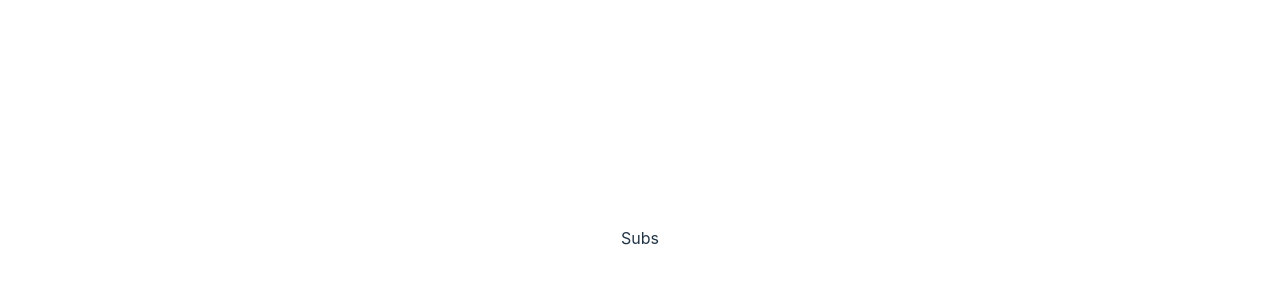
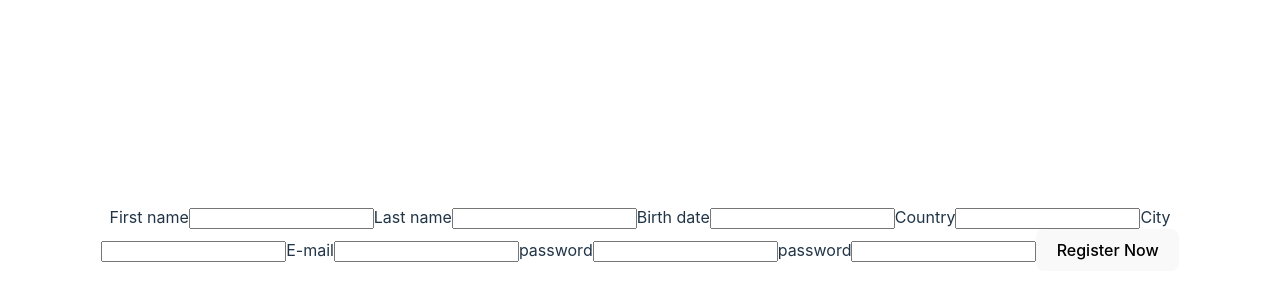
Before and after one commit to PatrickT3/REACT-3DESAFIO, a React (Vite) app in the folder vite-project/: page /Subs in a window 1280 px wide. Shown: the part 162-462 px from the top of the page. Built offline with nearby package versions, Linux system fonts and the light colour scheme.

Commit message:
termino do form com o input para o localstore

```diff
--- a/vite-project/src/pages/Subs.tsx
+++ b/vite-project/src/pages/Subs.tsx
@@ -1,9 +1,82 @@
-import React from 'react'
+import React,{useState,FormEvent} from 'react';
 
 const Subs = () => {
+    const [name,setName] = useState<string>("");
+    const [lastName,setLastName] = useState<string>("");
+    const [birthDate,setBirthDate] = useState<string>("");
+    const [city,setCity] = useState<string>("");
+    const [country,setCountry] = useState<string>("");
+    const [email, setEmail] = useState<string>("");
+    const [passwordConf, setPasswordConf] = useState<string>("");
+    const [password, setPassword] = useState<string>("");
+    const [error, setError] = useState<string>("");
+
+    const HandleSub = (e:FormEvent) => {
+        e.preventDefault();
+
+        if (!email || !passwordConf || !password || !name || !lastName || !birthDate || !city || !country) {
+            setError("* Fill out all the fields");
+            return;
+        } else if (password !== passwordConf) {
+            setError("* The passwords do not match");
+            return;
+        }
+        signup(email,password,name,lastName,city,country);
+    }
+
+    interface User {
+        name: string;
+        email: string;
+        lastName: string;
+        city: string;
+        country: string;
+        password: string;
+      }
+
+      const signup = (
+        email: string,
+        password: string,
+        name: string,
+        lastName: string,
+        city: string,
+        country: string
+      ): string | void => {
+        const usersStorage = JSON.parse(localStorage.getItem("users_bd") || "null") as User[] | null;
+
+        const hasUser = usersStorage?.filter((user) => user.email === email);
+
+        if (hasUser?.length) {
+          setError("Email is already being used");
+        }
+
+        let newUser: User[];
+
+        if (usersStorage) {
+          newUser = [...usersStorage, { email, password, name, lastName, city, country }];
+        } else {
+          newUser = [{ email, password, name, lastName, city, country }];
+        }
+
+        localStorage.setItem("users_bd", JSON.stringify(newUser));
+      };
+
+
   return (
-    <div>Subs</div>
-  )
+    <div>
+        <form onSubmit={HandleSub}>
+            {error && <div className="errou">{error}</div>}
+            <label><span>First name</span><input type="text" value={name} onChange={(e) => [setName(e.target.value), setError("")]}/></label>
+            <label><span>Last name</span><input type="text" value={lastName} onChange={(e) => [setLastName(e.target.value), setError("")]}/></label>
+            <label><span>Birth date</span><input type="number" value={birthDate} onChange={(e) => [setBirthDate(e.target.value), setError("")]}/></label>
+            <label><span>Country</span><input type="text" value={country} onChange={(e) => [setCountry(e.target.value), setError("")]}/></label>
+            <label><span>City</span><input type="text" value={city} onChange={(e) => [setCity(e.target.value), setError("")]}/></label>
+            <label><span>E-mail</span><input type="email" value={email} onChange={(e) => [setEmail(e.target.value), setError("")]}/></label>
+            <label><span>password</span><input type="text" value={password} onChange={(e) => [setPassword(e.target.value), setError("")]}/></label>
+            <label><span>password</span><input type="text" value={passwordConf} onChange={(e) => [setPasswordConf(e.target.value), setError("")]}/></label>
+            <button type="submit">Register Now</button>
+        </form>
+    </div>
+    )
 }
 
 export default Subs
```
